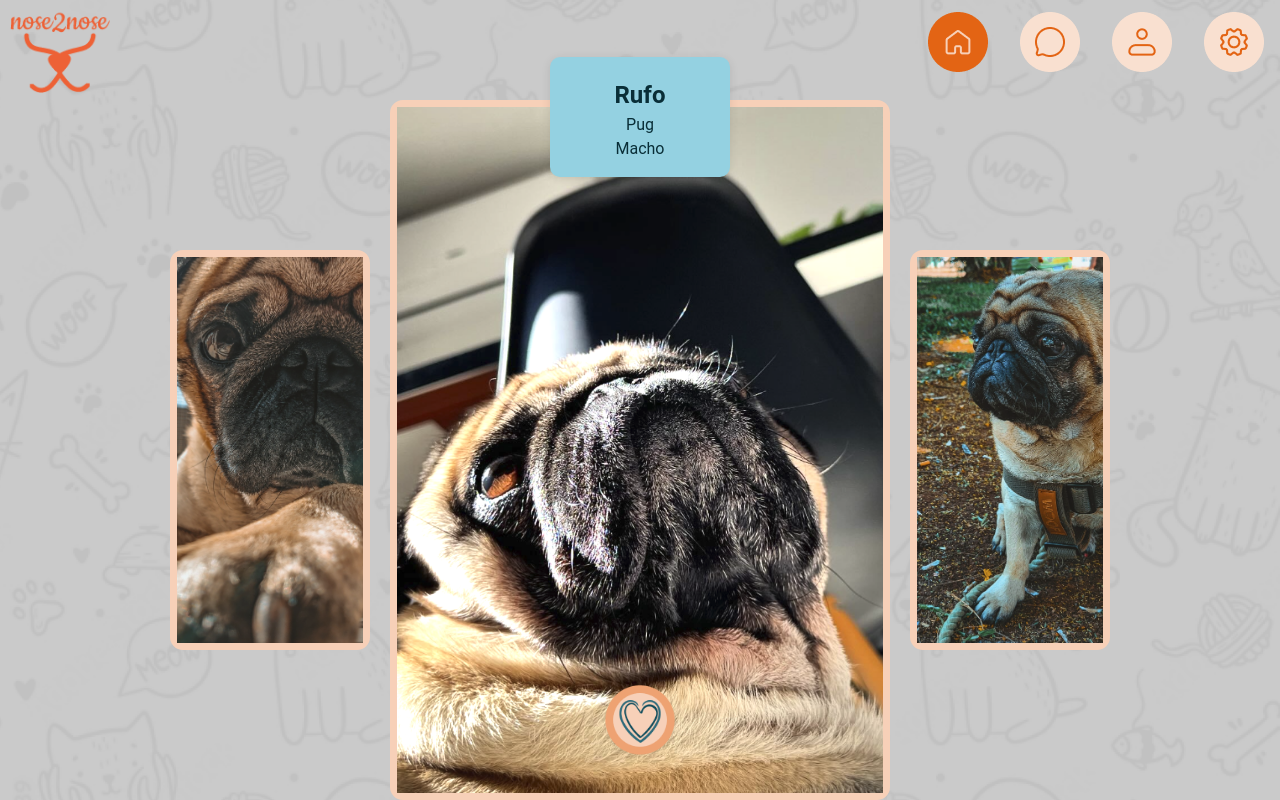
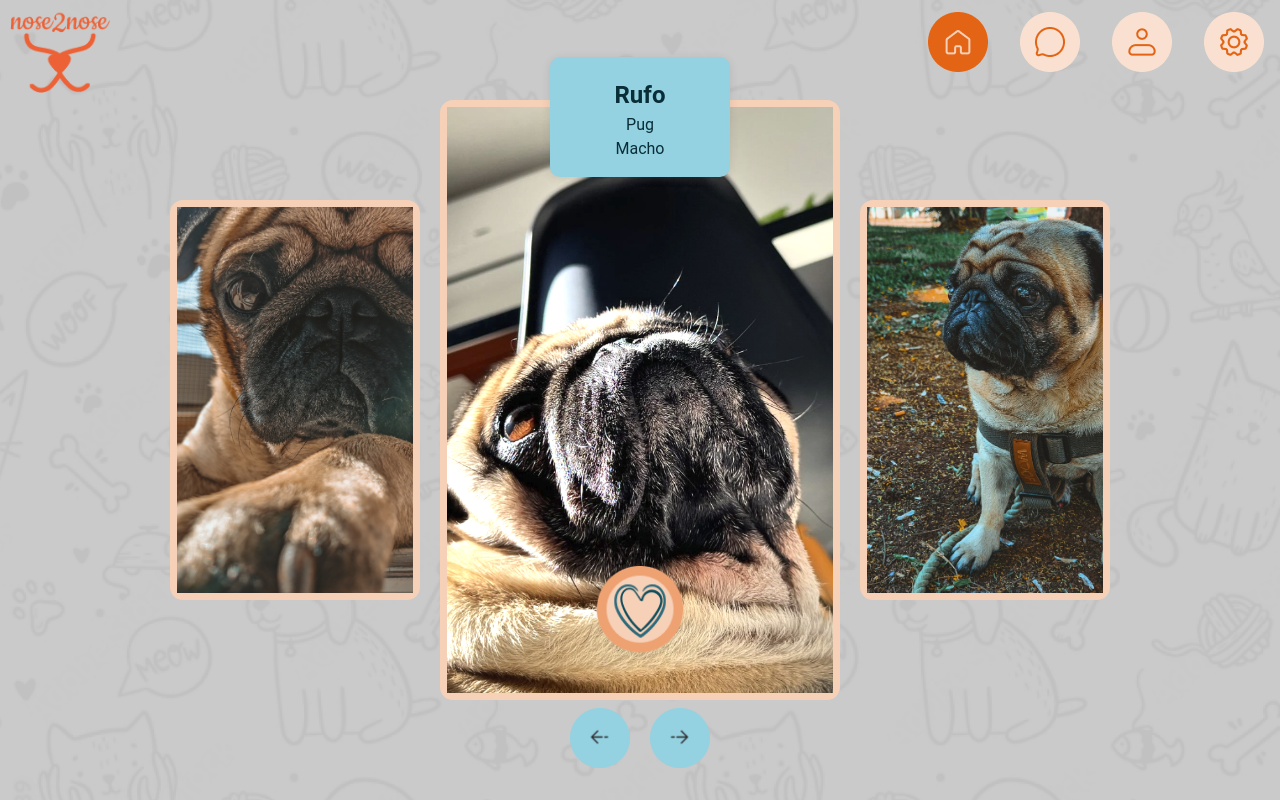
Before and after one commit to No-Country-simulation/c19-46-n-java-react, a React (Vite) app in the folder frontend/: page /main-menu in a window 1280 px wide. Built offline with nearby package versions, Linux system fonts and the light colour scheme.

Commit message:
Agregado @media para 1440

```diff
--- a/frontend/src/shared/components/datosdemascota/PetInfoCard.css
+++ b/frontend/src/shared/components/datosdemascota/PetInfoCard.css
@@ -14,13 +14,13 @@
 
 .pet-photo-container.main {
     width: 500px; /* Tamaño más grande para la foto principal */
-    height: 700px;
+    height: 800px;
     z-index: 1; /* Asegura que la foto principal esté por encima de las laterales */
 }
 
 .pet-photo-container.small {
-    width: 200px; /* Tamaño más pequeño para las fotos laterales */
-    height: 400px;
+    width: 300px; /* Tamaño más pequeño para las fotos laterales */
+    height: 600px;
     margin: 0 20px; /* Espacio adicional entre las fotos */
 }
 
@@ -100,6 +100,22 @@
 }
 
 /* Media queries para pantallas más pequeñas */
+@media (max-width: 1440px) {
+    .pet-photo-container.main {
+        width: 400px; /* Ajuste para pantallas más pequeñas */
+        height: 600px;
+    }
+
+    .pet-photo-container.small {
+        width: 250px;
+        height: 400px;
+    }
+
+    .pet-like-image {
+        width: 100px; /* Ajuste para pantallas más pequeñas */
+    }
+}
+
 @media (max-width: 1200px) {
     .pet-photo-container.main {
         width: 500px; /* Ajuste para pantallas más pequeñas */
@@ -120,10 +136,26 @@
     }
 }
 
+@media (max-width: 1024px) {
+    .pet-photo-container.main {
+        width: 300px; /* Ajuste para pantallas más pequeñas */
+        height: 500px;
+    }
+
+    .pet-photo-container.small {
+        width: 200px;
+        height: 300px;
+    }
+
+    .pet-like-image {
+        width: 100px; /* Ajuste para pantallas más pequeñas */
+    }
+}
+
 @media (max-width: 768px) {
     .pet-photo-container.main {
-        width: 400px; /* Ajuste para tablets */
-        height: 600px;
+        width: 300px; /* Ajuste para tablets */
+        height: 500px;
     }
 
     .pet-photo-container.small {
```
